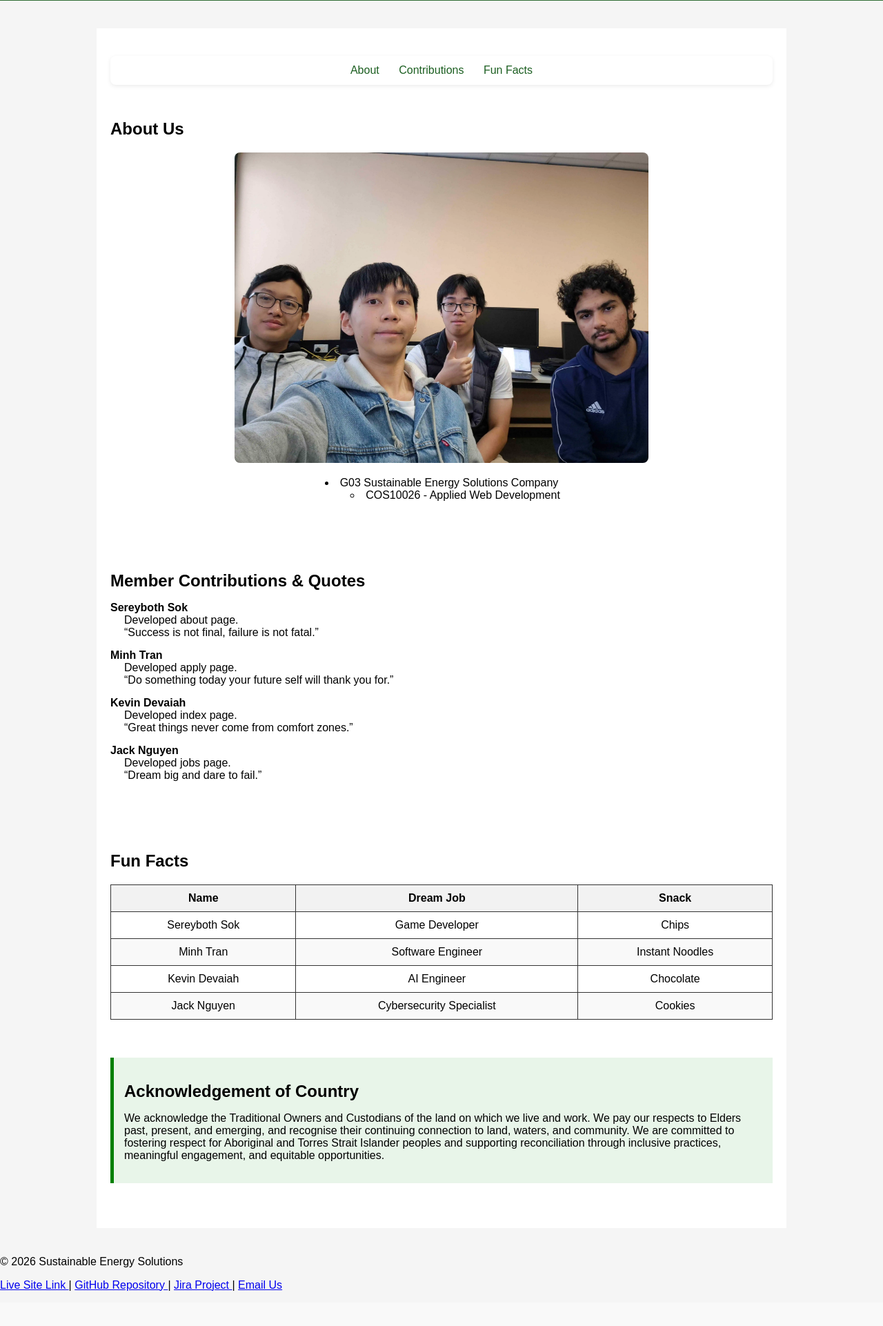
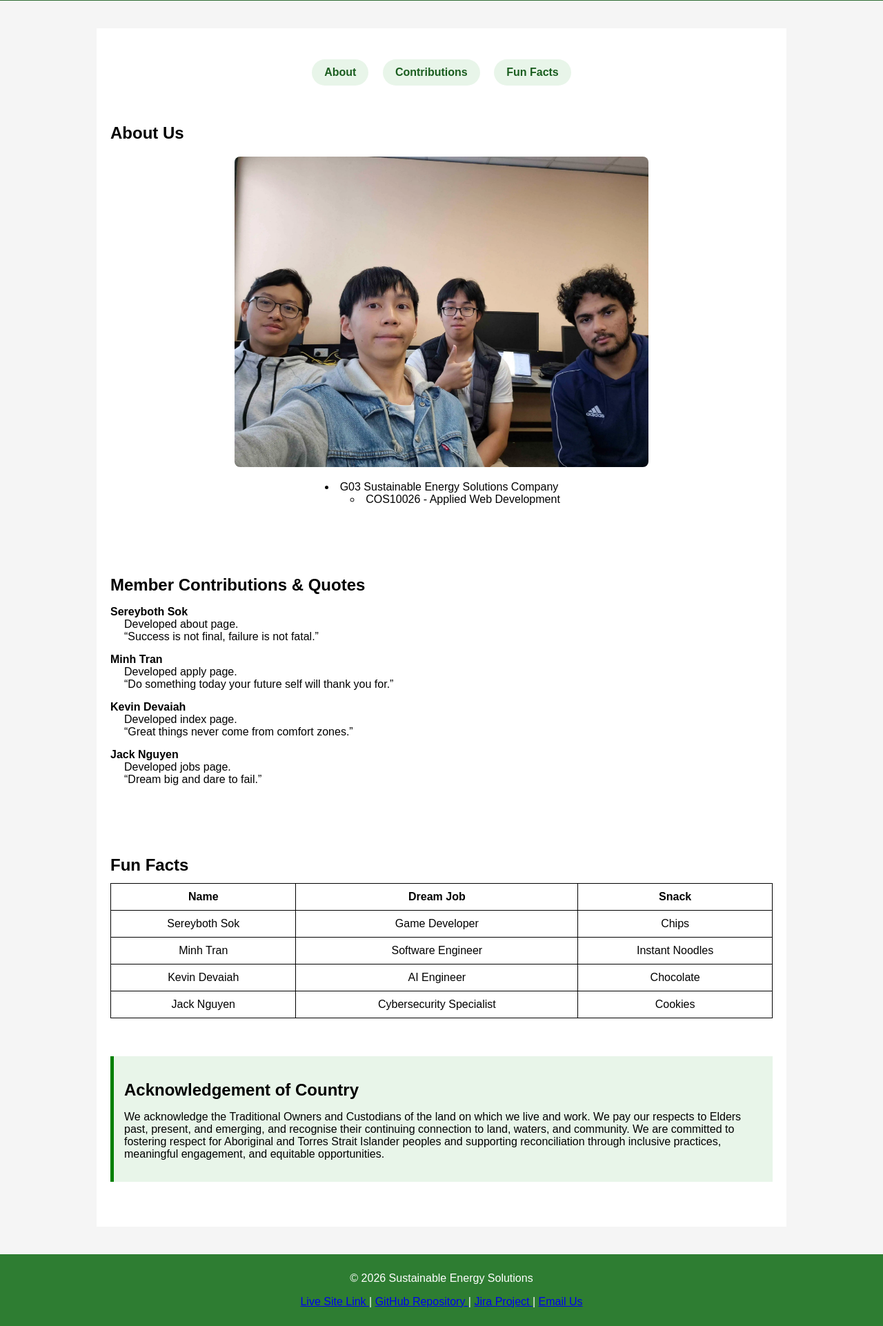
Before and after one commit to MinhSwin/COS10026-Applied_Web_Project_Part_2-Group-Submission-, a PHP site: page /about.php in a window 1280 px wide. Shown: the part 359-2281 px from the top of the page at 69% size. Before the commit the page ends 2230 px from the top, so only its background shows below. Run offline with PHP 8.4, Linux system fonts and the light colour scheme.

Commit message:
All pages now uses footer.inc and it's style, Changes to about.css page-nav

```diff
--- a/about.php
+++ b/about.php
@@ -1,5 +1,7 @@
-
 <?php require_once("settings.php");?>
+<?php
+$page = "about";
+?>
 <?php include 'header.inc'; ?>
 <link rel="stylesheet" href="styles/about.css">
 </head>
@@ -108,5 +110,4 @@
     </section>
 
 </main>
-
 <?php include 'footer.inc'; ?>
--- a/apply.php
+++ b/apply.php
@@ -94,7 +94,7 @@
             Strait Islander peoples through inclusive employment and sustainable partnerships.
         </p>
     </section>
-
+<br>
 </main>
 
 <?php include 'footer.inc'; ?>
--- a/footer.inc
+++ b/footer.inc
@@ -1,5 +1,6 @@
 <footer>
     <!-- The footer gathers practical project links in one place -->
+
     <p>&copy; 2026 Sustainable Energy Solutions</p>
 
     <p>
--- a/header.inc
+++ b/header.inc
@@ -15,6 +15,7 @@
 
     <!-- CSS files (shared across all pages) -->
     <link rel="stylesheet" href="styles/style.css">
+
 
     <!-- Internal CSS (required by assignment) -->
     <style>
--- a/jobs.php
+++ b/jobs.php
@@ -56,9 +56,11 @@ if (mysqli_num_rows($result) > 0) {
         We acknowledge the Traditional Owners of the land on which we operate and pay our respects
         to Elders past, present and emerging. We are committed to supporting Aboriginal and Torres
         Strait Islander peoples through inclusive employment and sustainable partnerships.
+
     </p>
+
 </section>
-
+     <br>
 </main>
 
 <?php include 'footer.inc'; ?>
--- a/login.php
+++ b/login.php
@@ -56,7 +56,7 @@ if ($_SERVER["REQUEST_METHOD"] == "POST") {
         Strait Islander peoples through inclusive employment and sustainable partnerships.
     </p>
 </section>
-
+<br>
 </main>
 
 <?php include 'footer.inc'; ?>
--- a/styles/about.css
+++ b/styles/about.css
@@ -24,19 +24,11 @@ h2 {
 /* -----------------------------
    PAGE NAVIGATION (FIXED + IMPROVED UI)
 ----------------------------- */
+/* PAGE NAVIGATION */
 
 .page-nav {
-    background-color: white;
-    padding: 12px 15px;
-    margin: 20px auto;
-
-    max-width: 1000px;
-
-    border-radius: 8px;
-
-    box-shadow: 0 2px 6px rgba(0, 0, 0, 0.08);
-
     text-align: center;
+    margin: 25px auto;
 }
 
 .page-nav ul {
@@ -47,26 +39,31 @@ h2 {
 
 .page-nav li {
     display: inline-block;
-    margin: 0 12px;
+    margin: 0 8px;
 }
 
 .page-nav a {
+    display: inline-block;
+
+    padding: 10px 18px;
+
+    background-color: #e8f5e9;
+
     color: #1b5e20;
+
+    border-radius: 30px;
+
     text-decoration: none;
-    font-weight: 500;
+
+    font-weight: bold;
+
+    transition: 0.3s;
 }
 
 .page-nav a:hover {
-    text-decoration: underline;
+    background-color: #c8e6c9;
+    transform: translateY(-2px);
 }
-
-/* ACCESSIBILITY FOCUS */
-.page-nav a:focus {
-    outline: 2px solid #90ee90;
-    outline-offset: 3px;
-    border-radius: 4px;
-}
-
 /* -----------------------------
    IMAGE
 ----------------------------- */
@@ -110,25 +107,18 @@ dd {
    TABLE (IMPROVED READABILITY)
 ----------------------------- */
 
-.table {
+/* TABLE
+   The table spans the available width */
+table {
     width: 100%;
     border-collapse: collapse;
-    margin-top: 20px;
 }
 
-.table th,
-.table td {
-    border: 1px solid #333;
+/* Borders and padding make the data easier to read and separate visually. */
+th, td {
+    border: 1px solid black;
     padding: 10px;
     text-align: center;
-}
-
-.table th {
-    background-color: #f2f2f2;
-}
-
-.table tbody tr:nth-child(even) {
-    background-color: #f9f9f9;
 }
 
 /* -----------------------------
@@ -150,16 +140,7 @@ body {
     color: black;
 }
 
-/* -----------------------------
-   ACKNOWLEDGEMENT (IMPROVED VISUAL EMPHASIS)
------------------------------ */
 
-.acknowledgement {
-    background-color: #e8f5e9;
-    border-left: 5px solid green;
-    padding: 15px;
-    margin-top: 20px;
-}
 
 /* -----------------------------
    RESPONSIVE DESIGN
--- a/styles/style.css
+++ b/styles/style.css
@@ -34,11 +34,23 @@ nav a {
 nav a:hover {
     text-decoration: underline;
 }
-/*sets font and font size*/
+/* ACKNOWLEDGEMENT SECTION
+   This section is highlighted differently so it stands out. */
+.acknowledgement {
+    background-color: #e8f5e9;
+    border-left: 5px solid green;
+    padding: 15px;
+    margin-top: 20px;
+}
+/* FOOTER
+   The footer repeats the green brand colour to visually close the page. */
 footer {
-    font-family: Arial, Helvetica, sans-serif;
-    font-size: 1em;
+    background-color: #2e7d32;
+    color: white;
+    text-align: center;
+    padding: 10px;
 }
+
 /*Makes the nav bar be in a colomn for smaller screens*/
 @media only screen and (max-width: 768px) {
     nav ul li{
```
Also changed, not shown: styles/index.css (+0 -18 lines), styles/jobs.css (+0 -19 lines).
